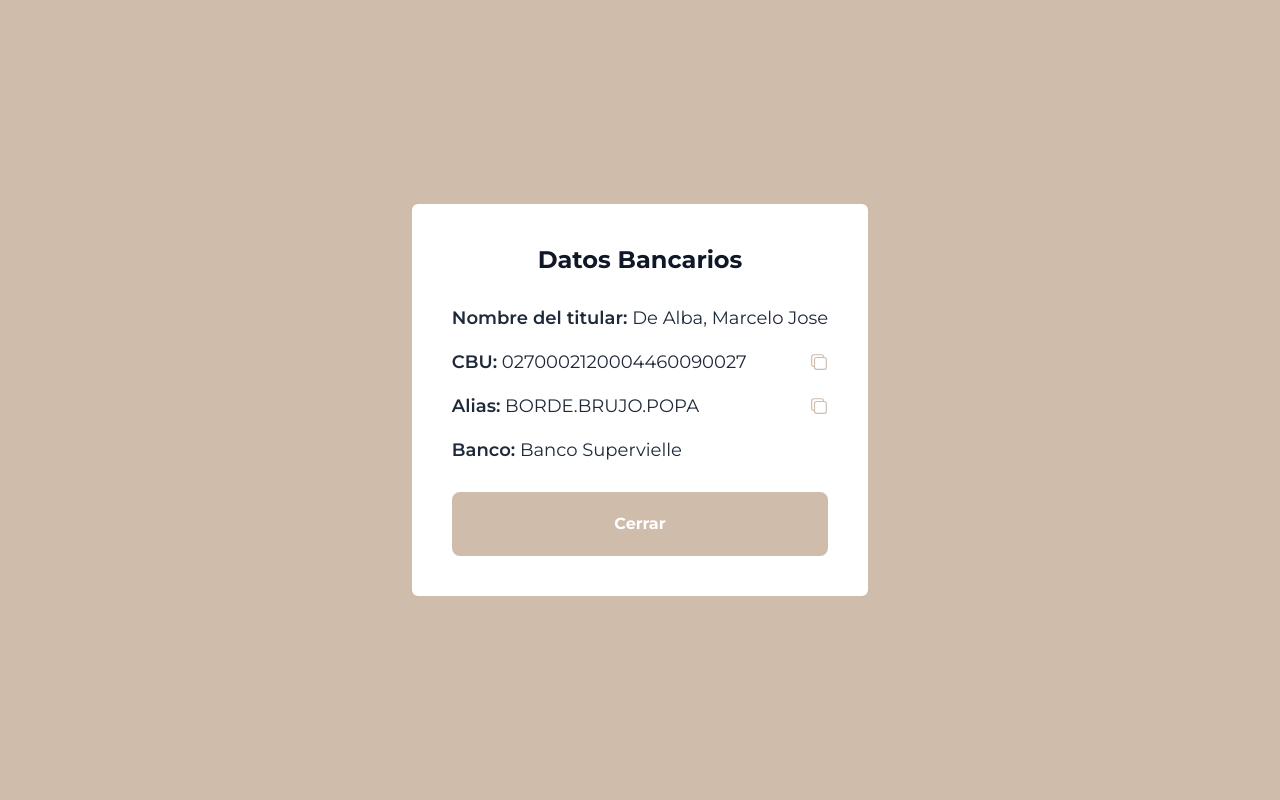
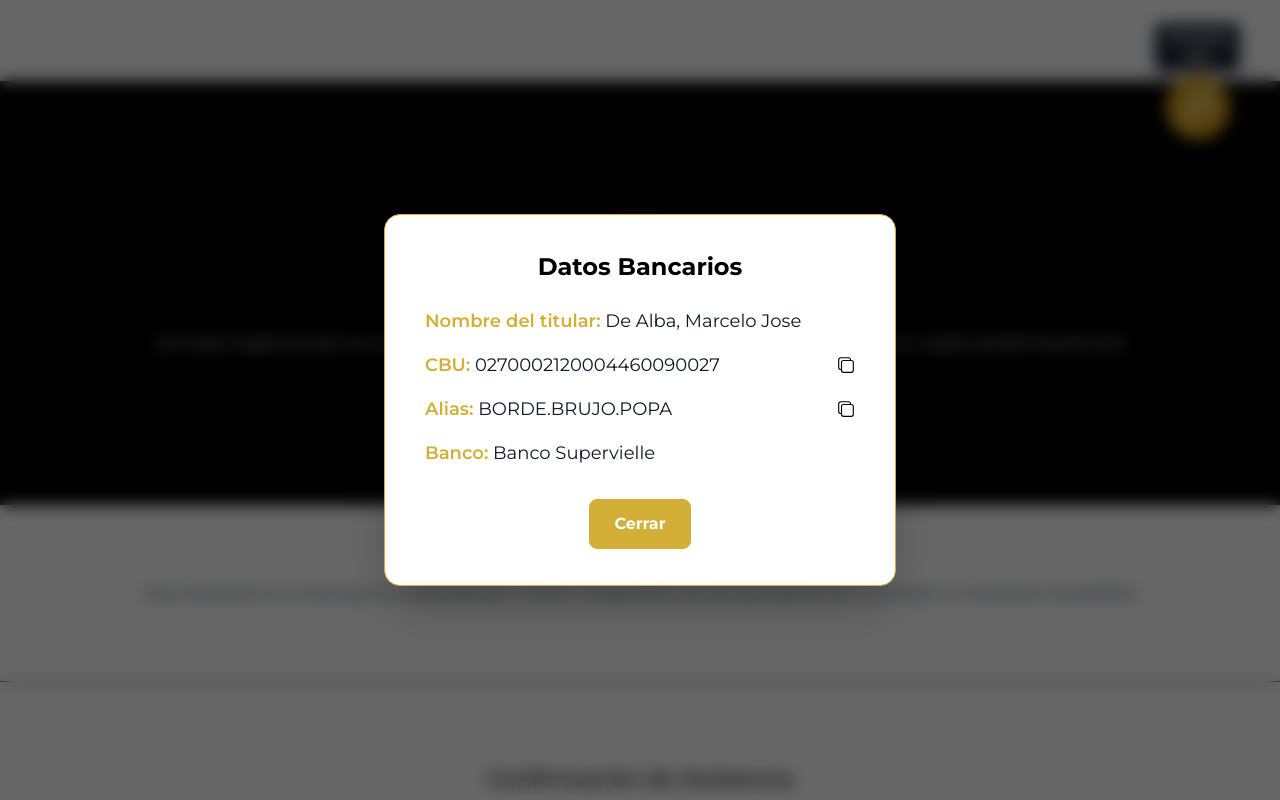
Before and after one commit to Juane2305/70-marcelo, a React (Vite) app: page / in a window 1280 px wide. Both pictures are taken after a click on the button "Ver Datos Bancarios". Shown: the part 2925-3725 px from the top of the page. Built offline with nearby package versions, Linux system fonts and the light colour scheme; a web font is replaced by a local one.

Commit message:
disenio cambiado

```diff
--- a/src/components/Modal.jsx
+++ b/src/components/Modal.jsx
@@ -3,10 +3,10 @@ import AOS from 'aos';
 import 'aos/dist/aos.css';
 import { IoCopyOutline } from "react-icons/io5";
 
+const GOLD = "#D4AF37"; // dorado
+
 export const Modal = ({
   claseBoton,
-  claseBotonModal,
-  borderModal,
   cbu,
   alias,
   banco,
@@ -16,9 +16,7 @@ export const Modal = ({
   numero_cuenta,
   titular_extranjera,
   banco_extranjera,
-  styleModal,
-  styleBorderModal,
-  styleTextColor,
+
 }) => {
   useEffect(() => {
     AOS.init({
@@ -29,6 +27,19 @@ export const Modal = ({
   }, []);
 
   const [isOpen, setIsOpen] = useState(false);
+  const [isEntering, setIsEntering] = useState(false);
+
+  const openModal = () => {
+    setIsOpen(true);
+    // disparar animación de entrada en el siguiente tick
+    setTimeout(() => setIsEntering(true), 10);
+  };
+
+  const closeModal = () => {
+    // animación de salida
+    setIsEntering(false);
+    setTimeout(() => setIsOpen(false), 300); // debe coincidir con duration-300
+  };
 
   const copiarTexto = (texto) => {
     navigator.clipboard.writeText(texto)
@@ -43,73 +54,91 @@ export const Modal = ({
   return (
     <>
       <button
-        className={ `${claseBoton} cursor-pointer mt-5`}
+        className={`${claseBoton} cursor-pointer mt-5`}
         data-aos='fade-up'
-        onClick={() => setIsOpen(true)}
+        onClick={openModal}
       >
         Ver Datos Bancarios
       </button>
 
       {isOpen && (
-        <div className={`fixed inset-0 bg-black/30 backdrop-blur-md flex justify-center items-center z-50`} style={styleModal}>
-          <div className={`bg-white p-10 rounded-lg flex flex-col justify-center items-center border-2 ${borderModal}`} style={styleBorderModal}>
-            <div className="flex flex-col justify-center text-center space-y-7 text-gray-900 w-full max-w-md ">
-              <h2 className="font-bold text-2xl">Datos Bancarios</h2>
+        <div className="fixed inset-0 z-50 flex items-center justify-center">
+          {/* Overlay con fade */}
+          <div
+            className={`absolute inset-0 bg-black/60 backdrop-blur-sm transition-opacity duration-300 ${isEntering ? 'opacity-100' : 'opacity-0'}`}
+            onClick={closeModal}
+          />
+
+          {/* Contenedor del modal con fade + scale */}
+          <div
+            className={`relative mx-5 sm:mx-8 w-full max-w-lg rounded-2xl border shadow-2xl transition-all duration-300 ${isEntering ? 'opacity-100 scale-100' : 'opacity-0 scale-95'}`}
+            style={{ backgroundColor: '#FFFFFF', borderColor: GOLD }}
+          >
+            <div className="px-6 py-7 sm:px-10 sm:py-9 text-gray-900">
+              <div className="flex flex-col justify-center text-center space-y-6 w-full">
+                <h2 className="font-bold text-2xl" style={{ color: "black" }}>Datos Bancarios</h2>
+
                 {moneda_extranjera && moneda_extranjera.trim() !== "" && (
-              <h3 className="text-xl font-semibold mb-4">Datos en Pesos</h3>
+                  <h3 className="text-xl font-semibold mb-2" style={{ color: GOLD }}>Datos en Pesos</h3>
                 )}
-              <div className="w-full space-y-4 text-left text-gray-800">
+
+                <div className="w-full space-y-4 text-left">
                   <p className="text-lg flex justify-between items-center">
-                  <span><span className="font-semibold">Nombre del titular:</span> {nombre}</span>
+                    <span><span className="font-semibold" style={{ color: GOLD }}>Nombre del titular:</span> {nombre}</span>
                   </p>
 
                   <p className="text-lg flex justify-between items-center">
-                  <span><span className="font-semibold">CBU:</span> {cbu}</span>
+                    <span><span className="font-semibold" style={{ color: GOLD }}>CBU:</span> {cbu}</span>
                     <button onClick={() => copiarTexto(cbu)}>
-                    <IoCopyOutline style={styleTextColor} className="ml-2" />
+                      <IoCopyOutline style={{ color: '#000' }} className="ml-2" />
                     </button>
                   </p>
 
                   <p className="text-lg flex justify-between items-center">
-                  <span><span className="font-semibold">Alias:</span> {alias}</span>
+                    <span><span className="font-semibold" style={{ color: GOLD }}>Alias:</span> {alias}</span>
                     <button onClick={() => copiarTexto(alias)}>
-                    <IoCopyOutline style={styleTextColor} className="ml-2" />
+                      <IoCopyOutline style={{ color: '#000' }} className="ml-2" />
                     </button>
                   </p>
 
                   <p className="text-lg flex justify-between items-center">
-                  <span><span className="font-semibold">Banco:</span> {banco}</span>
+                    <span><span className="font-semibold" style={{ color: GOLD }}>Banco:</span> {banco}</span>
                   </p>
                 </div>
+
                 {moneda_extranjera && moneda_extranjera.trim() !== "" && (
-                <div className="w-full mt-8">
-                  <hr className="border-t-2 border-gray-300 mb-4" />
-                  <h3 className="text-xl font-semibold mb-4">Datos en {moneda_extranjera}</h3>
-                  <div className="text-left space-y-4 text-gray-800">
+                  <div className="w-full mt-6">
+                    <hr className="border-t mb-4" style={{ borderColor: GOLD }} />
+                    <h3 className="text-xl font-semibold mb-3" style={{ color: GOLD }}>Datos en {moneda_extranjera}</h3>
+                    <div className="text-left space-y-4">
                       <p className="text-lg flex justify-between items-center">
-                      <span><span className="font-semibold">{tipo_cuenta}: </span>{numero_cuenta}</span>
+                        <span><span className="font-semibold" style={{ color: GOLD }}>{tipo_cuenta}: </span>{numero_cuenta}</span>
                         <button onClick={() => copiarTexto(numero_cuenta)}>
-                        <IoCopyOutline style={styleTextColor} className="ml-2" />
+                          <IoCopyOutline style={{ color: '#000' }} className="ml-2" />
                         </button>
                       </p>
 
                       <p className="text-lg flex justify-between items-center">
-                      <span><span className="font-semibold">Titular:</span> {titular_extranjera}</span>
+                        <span><span className="font-semibold" style={{ color: GOLD }}>Titular:</span> {titular_extranjera}</span>
                       </p>
 
                       <p className="text-lg flex justify-between items-center">
-                      <span><span className="font-semibold">Banco:</span> {banco_extranjera}</span>
+                        <span><span className="font-semibold" style={{ color: GOLD }}>Banco:</span> {banco_extranjera}</span>
                       </p>
                     </div>
                   </div>
                 )}
 
+                <div className="flex justify-center pt-2">
                   <button
-                className={`py-4 rounded-lg text-white font-bold hover:bg-transparent hover:transition hover:text-gray-900 border-4 transform transition-transform duration-300 ease-in-out hover:scale-105 hover:shadow-lg`} style={claseBotonModal}
-                onClick={() => setIsOpen(false)}
+                    className={`py-3 px-6 rounded-lg font-bold border transition-all duration-200 hover:scale-105`}
+                    style={{ backgroundColor: GOLD, color: 'white', borderColor: GOLD }}
+                    onClick={closeModal}
                   >
                     Cerrar
                   </button>
+                </div>
+              </div>
             </div>
           </div>
         </div>
--- a/src/components/MusicPlayer.jsx
+++ b/src/components/MusicPlayer.jsx
@@ -32,9 +32,9 @@ const MusicPlayer = ({ cancion, initialPlay = false }) => {
     <div className="w-full">
       <audio ref={audioRef} src={cancion} preload="auto" />
 
-      <div className="fixed top-12 right-10 sm:top-12 sm:right-10 z-50 flex flex-col items-center gap-1">
+      <div className={`fixed top-12 right-10 sm:top-12 sm:right-10 z-50 flex flex-col items-center gap-1 ${!isPlaying ? 'animate-bounce' : ''}`}>
         {!isPlaying && (
-          <div className="text-[12px] text-center sm:text-sm bg-gray-800 text-white font-semibold rounded-md px-3 py-1 shadow-lg animate-bounce">
+          <div className="text-[12px] text-center sm:text-sm bg-gray-800 text-white font-semibold rounded-md px-3 py-1 shadow-lg">
           Presioná <br /> acá
           </div>
         )}
@@ -44,13 +44,13 @@ const MusicPlayer = ({ cancion, initialPlay = false }) => {
             <img
               src={pause}
               alt="Pause"
-              className="size-14 sm:size-16 p-3 animate-custom-bounce bg-[#DAA520] rounded-full bg-opacity-60 backdrop-blur animate-bounce"
+              className="size-14 sm:size-16 p-3 animate-custom-bounce bg-[#DAA520] rounded-full bg-opacity-60 backdrop-blur"
             />
           ) : (
             <img
               src={icon}
               alt="Play"
-              className="size-14 sm:size-16 p-3 animate-custom-bounce bg-[#DAA520] rounded-full bg-opacity-60 backdrop-blur animate-bounce"
+              className="size-14 sm:size-16 p-3 animate-custom-bounce bg-[#DAA520] rounded-full bg-opacity-60 backdrop-blur"
             />
           )}
         </button>
```
Lines whose indentation alone changed are shown as unchanged.
